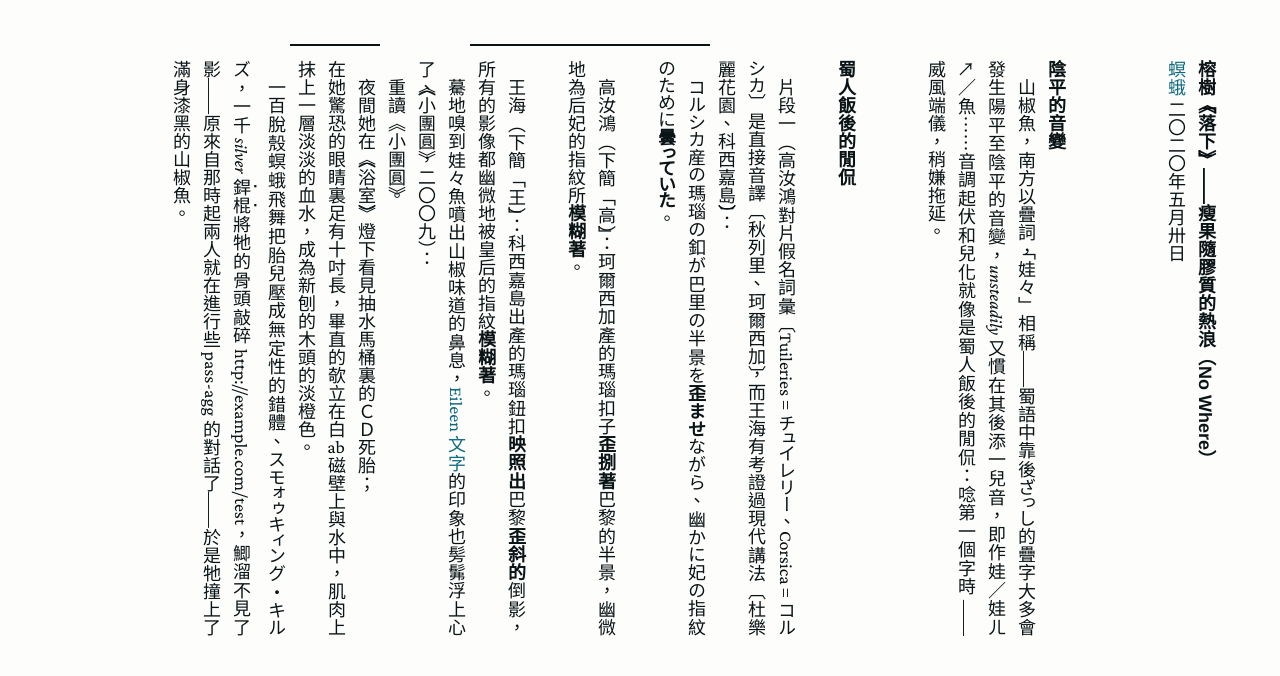
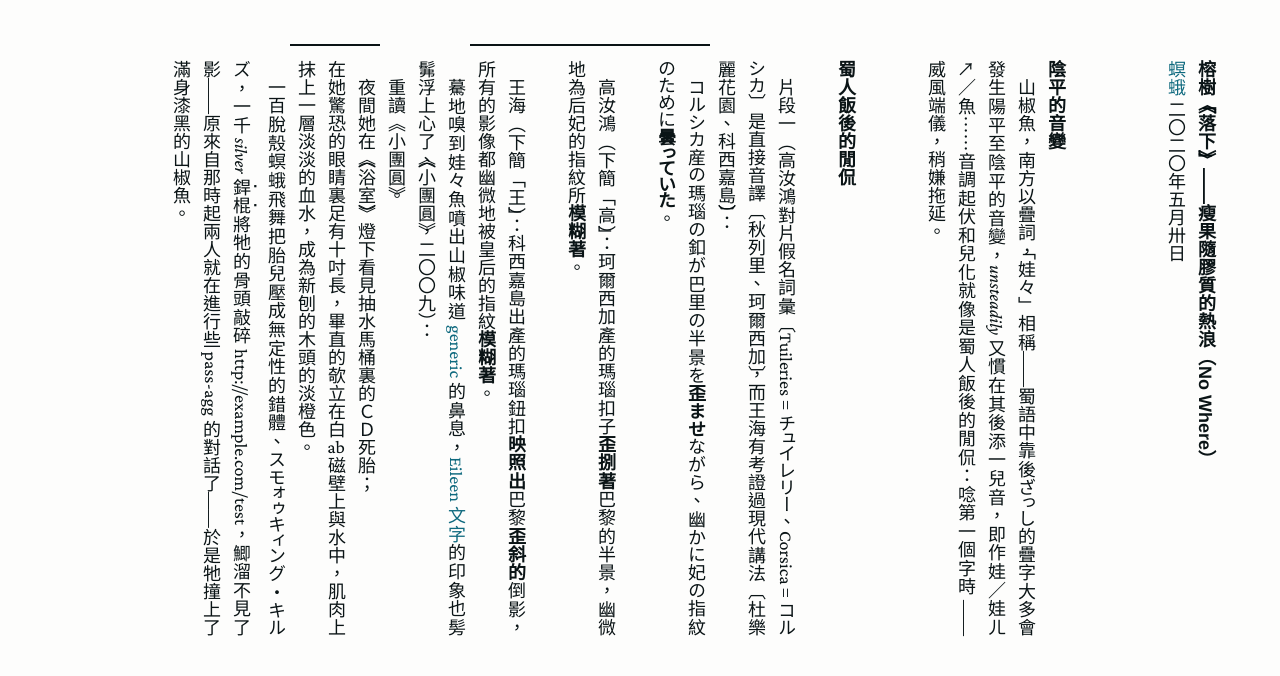
Before and after one commit to Denkiame/Tategaki, a website built with Vite: page index.html in a window 1280 px wide. Built offline with nearby package versions, Linux system fonts and the light colour scheme.

Commit message:
Fix `&nbsp;` in Firefox

```diff
--- a/index.html
+++ b/index.html
@@ -52,7 +52,7 @@ body {
 
         王海（下簡「王」）：科西嘉島出產的瑪瑙鈕扣<strong>映照出</strong>巴黎<strong>歪斜的</strong>倒影，所有的影像都幽微地被皇后的指紋<strong>模糊著</strong>。</blockquote>
 
-        <p>驀地嗅到娃々魚噴出山椒味道的鼻息，<a href="#">Eileen 文字</a>的印象也髣髴浮上心了、（《小團圓》，二〇〇九）：</p>
+        <p>驀地嗅到娃々魚噴出山椒味道&nbsp;<a href="#">generic</a>&nbsp;的鼻息，<a href="#">Eileen 文字</a>的印象也髣髴浮上心了、（《小團圓》，二〇〇九）：</p>
 
         <p>重讀《小團圓》。</p>
 
--- a/package.json
+++ b/package.json
@@ -1,6 +1,6 @@
 {
   "name": "tategaki",
-  "version": "1.0.6",
+  "version": "1.0.7",
   "description": "Transform HTML elements into vertical writing (Tategaki)",
   "main": "dist/tategaki.cjs.js",
   "module": "dist/tategaki.es.js",
--- a/src/tategaki.ts
+++ b/src/tategaki.ts
@@ -69,7 +69,7 @@ export class Tategaki {
             text = this.correctPuncs(text)
 
             // (AMBIGUOUS)|(CJK_PUNC)|(FULL_WIDTH_ALPHABET)|(LATIN)|(KANA)
-            let re = /([\u002f\u2013]+|――)|([\u3001\u3002\u301d\u301f\uff01\uff0c\uff1a\uff1b\uff1f\u3008-\u3011\u3014-\u301B\uff08\uff09]+)|([\uff21-\uff3a\uff41-\uff5a]+)|([\p{Script=Latin}0-9\u0020-\u0023\u0025-\u002b\u002c-\u002e\u003a\u003b\u003f\u0040\u005b-\u005d\u005f\u007b\u007d\u00a1\u00a7\u00ab\u00b2\u00b3\u00b6\u00b7\u00b9\u00bb-\u00bf\u2010-\u2012\u2018\u2019\u201c\u201d\u2020\u2021\u2026\u2027\u2030\u2032-\u2037\u2039\u203a\u203c-\u203e\u2047-\u2049\u204e\u2057\u2070\u2074-\u2079\u2080-\u2089\u2150\u2153\u2154\u215b-\u215e\u2160-\u217f\u2474-\u249b\u2e18\u2e2e]+)|([\u3041-\u309f\u30a0-\u30fa\u30fc\u30ff]+)/gu
+            let re = /([\u002f\u2013]+|――)|([\u3001\u3002\u301d\u301f\uff01\uff0c\uff1a\uff1b\uff1f\u3008-\u3011\u3014-\u301B\uff08\uff09]+)|([\uff21-\uff3a\uff41-\uff5a]+)|([\p{Script=Latin}0-9\u0020-\u0023\u0025-\u002b\u002c-\u002e\u003a\u003b\u003f\u0040\u005b-\u005d\u005f\u007b\u007d\u00a0\u00a1\u00a7\u00ab\u00b2\u00b3\u00b6\u00b7\u00b9\u00bb-\u00bf\u2010-\u2012\u2018\u2019\u201c\u201d\u2020\u2021\u2026\u2027\u2030\u2032-\u2037\u2039\u203a\u203c-\u203e\u2047-\u2049\u204e\u2057\u2070\u2074-\u2079\u2080-\u2089\u2150\u2153\u2154\u215b-\u215e\u2160-\u217f\u2474-\u249b\u2e18\u2e2e]+)|([\u3041-\u309f\u30a0-\u30fa\u30fc\u30ff]+)/gu
 
             let segments = text.segmentise(re)
 
```
Also changed, not shown: dist/tategaki.cjs.js, dist/tategaki.es.js, dist/tategaki.js, dist/tategaki.min.js, 2 other files.
